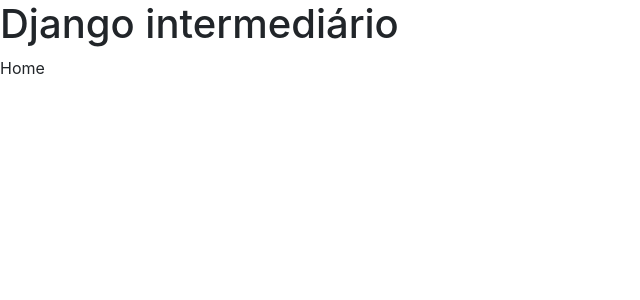
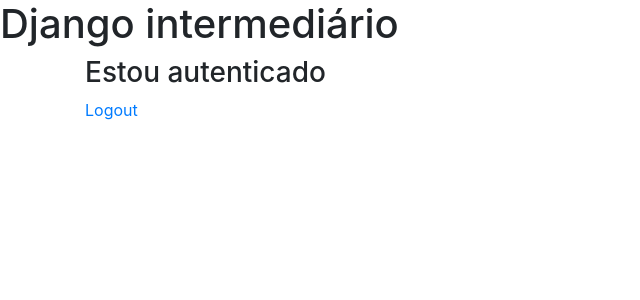
Before and after one commit to Erickson-lopes-dev/SON-Intermediate-Django, a Django app: page /home/ in a window 1280 px wide. Shown: the top 300 px of the page, without its empty margins (0-640 px from the left). Run offline with Django 3.2, Linux system fonts and the light colour scheme; some libraries are stand-ins or nearby versions.

Commit message:
implementing logout system

```diff
--- a/django_intermediario_rev2/urls.py
+++ b/django_intermediario_rev2/urls.py
@@ -21,5 +21,7 @@
 urlpatterns = [
     path('admin/', admin.site.urls),
     path('login/', login),
+    path('', login),
+    path('logout/', logout),
     path('home/', home),
 ]
--- a/my_app/views.py
+++ b/my_app/views.py
@@ -1,5 +1,5 @@
 from django.shortcuts import render, redirect
-from django.contrib.auth import authenticate, login as django_login
+from django.contrib.auth import authenticate, login as django_login, logout as django_logout
 from django.http import HttpResponse
 
 
@@ -28,3 +28,9 @@
 
 def home(request):
     return render(request, 'my_app/home.html')
+
+
+def logout(request):
+    # destroi a sessão
+    django_logout(request)
+    return render(request, 'my_app/login.html')
--- a/templates/my_app/home.html
+++ b/templates/my_app/home.html
@@ -3,5 +3,9 @@
 {% block title %}Home page{% endblock %}
 
 {% block content %}
-<p>Home</p>
+    <div class="container">
+        <h3>Estou autenticado</h3>
+        <a href="/logout/">Logout</a>
+    </div>
+
 {% endblock %}
```
Also changed, not shown: db.sqlite3.
